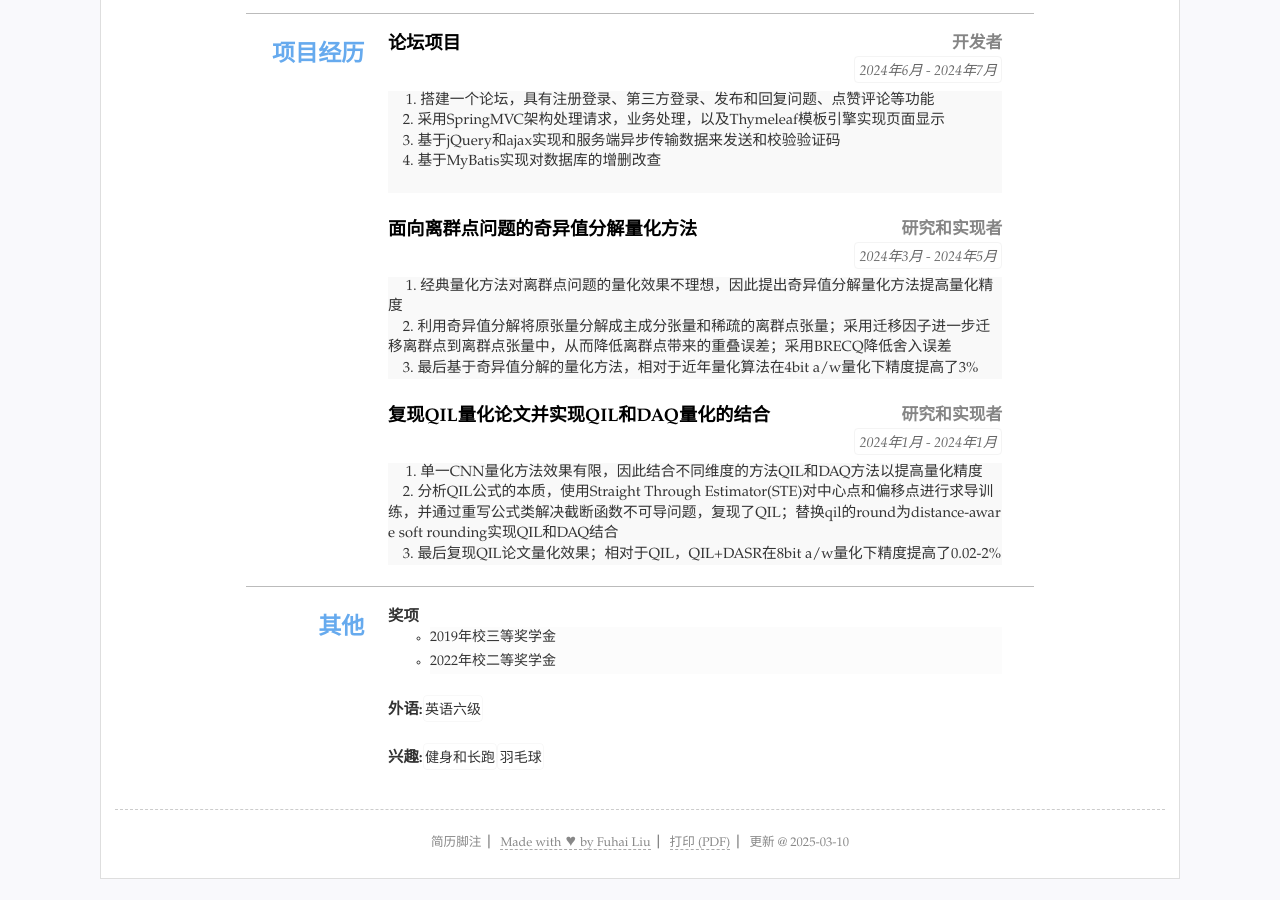
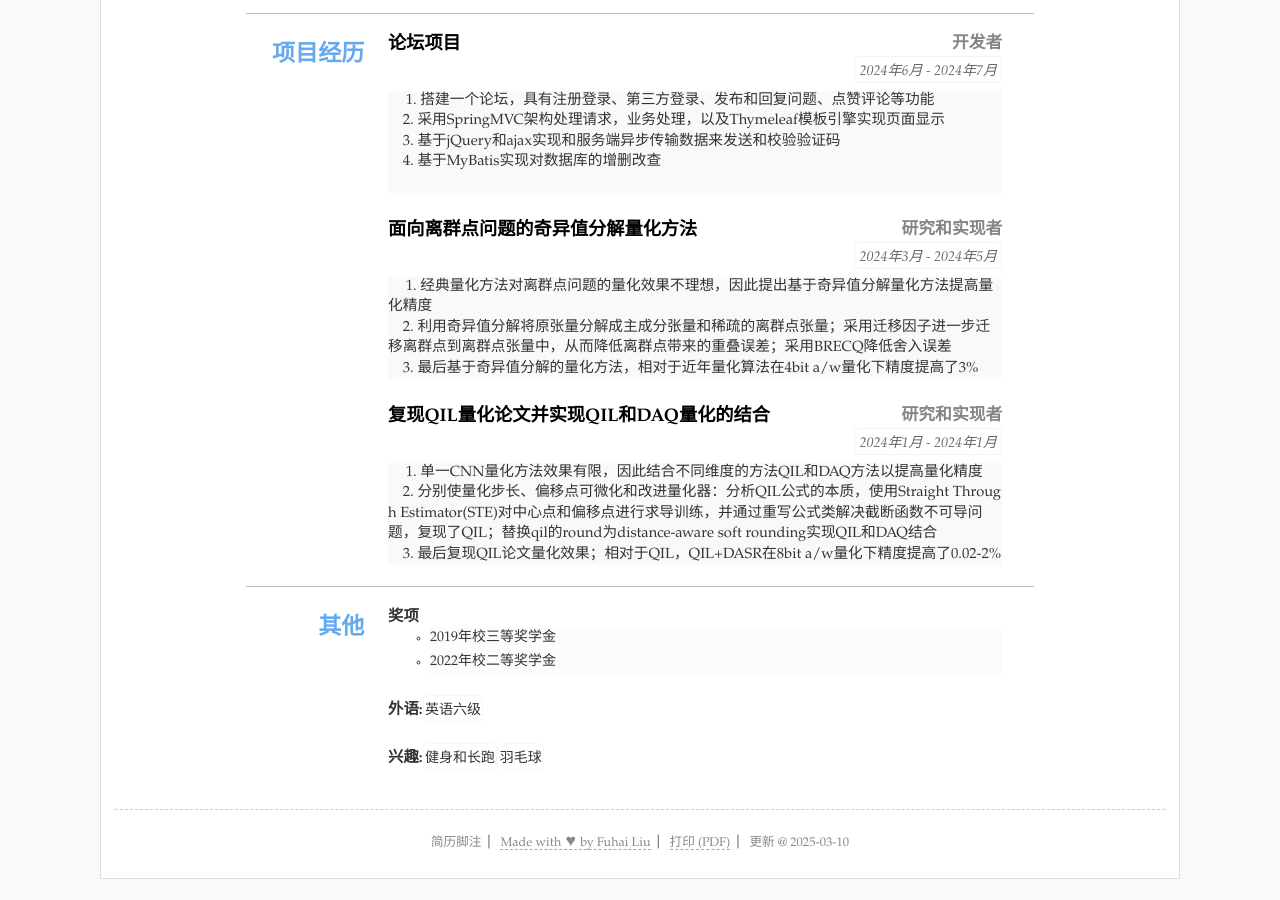
Before and after one commit to innovatedmonster/myResume, a Jekyll site: the page built from index.html, in a window 1280 px wide and 900 px high, scrolled down 636 px. Built offline with Jekyll 4.4.1, drawn with Linux system fonts in a browser that asks for light colours.

Commit message:
Update resume.yml

```diff
--- a/_data/resume.yml
+++ b/_data/resume.yml
@@ -57,7 +57,7 @@ main:
 
       - title: 面向离群点问题的奇异值分解量化方法
         duration: 2024年3月 - 2024年5月
-        detail: 1. 经典量化方法对离群点问题的量化效果不理想，因此提出奇异值分解量化方法提高量化精度<br> &nbsp &nbsp
+        detail: 1. 经典量化方法对离群点问题的量化效果不理想，因此提出基于奇异值分解量化方法提高量化精度<br> &nbsp &nbsp
                 2. 利用奇异值分解将原张量分解成主成分张量和稀疏的离群点张量；采用迁移因子进一步迁移离群点到离群点张量中，从而降低离群点带来的重叠误差；采用BRECQ降低舍入误差<br> &nbsp &nbsp
                 3. 最后基于奇异值分解的量化方法，相对于近年量化算法在4bit a/w量化下精度提高了3%
         sub: 研究和实现者
@@ -65,7 +65,7 @@ main:
       - title: 复现QIL量化论文并实现QIL和DAQ量化的结合
         duration: 2024年1月 - 2024年1月
         detail: 1. 单一CNN量化方法效果有限，因此结合不同维度的方法QIL和DAQ方法以提高量化精度<br> &nbsp &nbsp
-                2. 分析QIL公式的本质，使用Straight Through Estimator(STE)对中心点和偏移点进行求导训练，并通过重写公式类解决截断函数不可导问题，复现了QIL；替换qil的round为distance-aware soft rounding实现QIL和DAQ结合<br> &nbsp &nbsp
+                2. 分别使量化步长、偏移点可微化和改进量化器：分析QIL公式的本质，使用Straight Through Estimator(STE)对中心点和偏移点进行求导训练，并通过重写公式类解决截断函数不可导问题，复现了QIL；替换qil的round为distance-aware soft rounding实现QIL和DAQ结合<br> &nbsp &nbsp
                 3. 最后复现QIL论文量化效果；相对于QIL，QIL+DASR在8bit a/w量化下精度提高了0.02-2%
         sub: 研究和实现者
 
```
